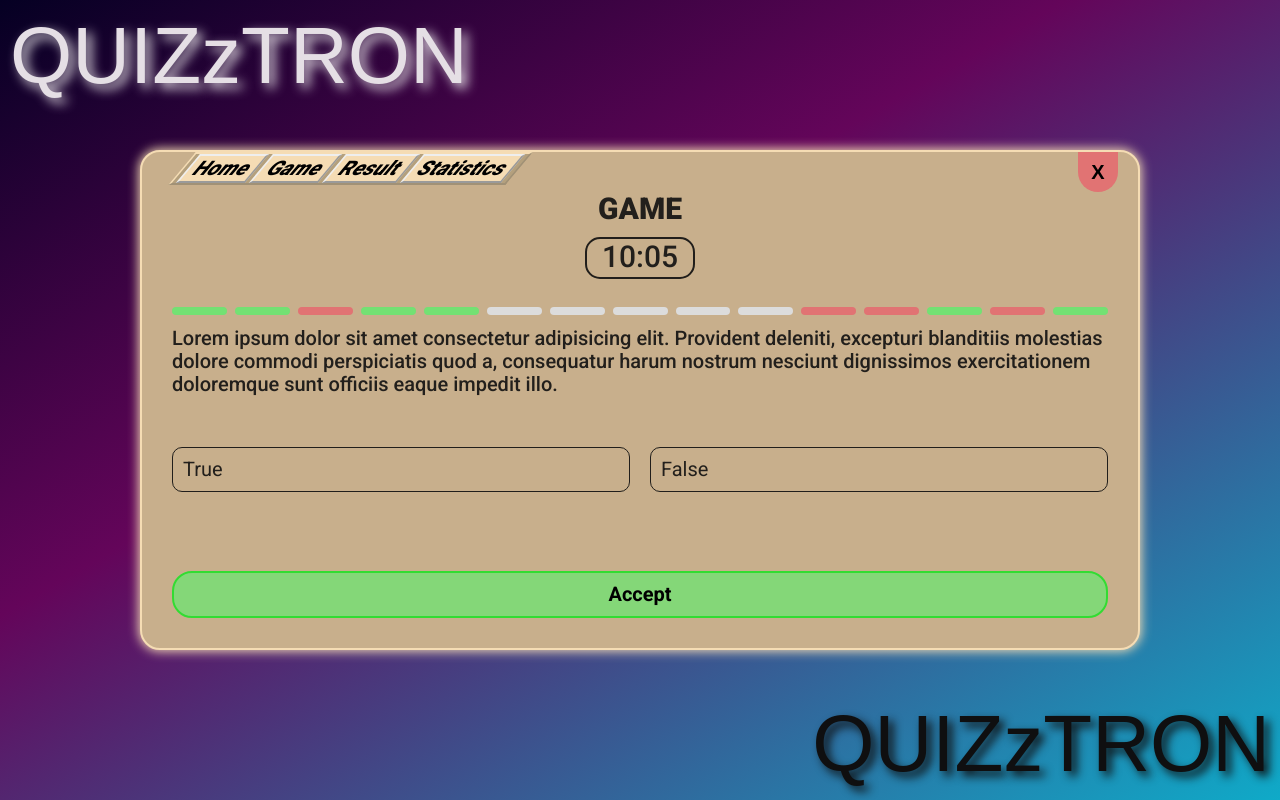
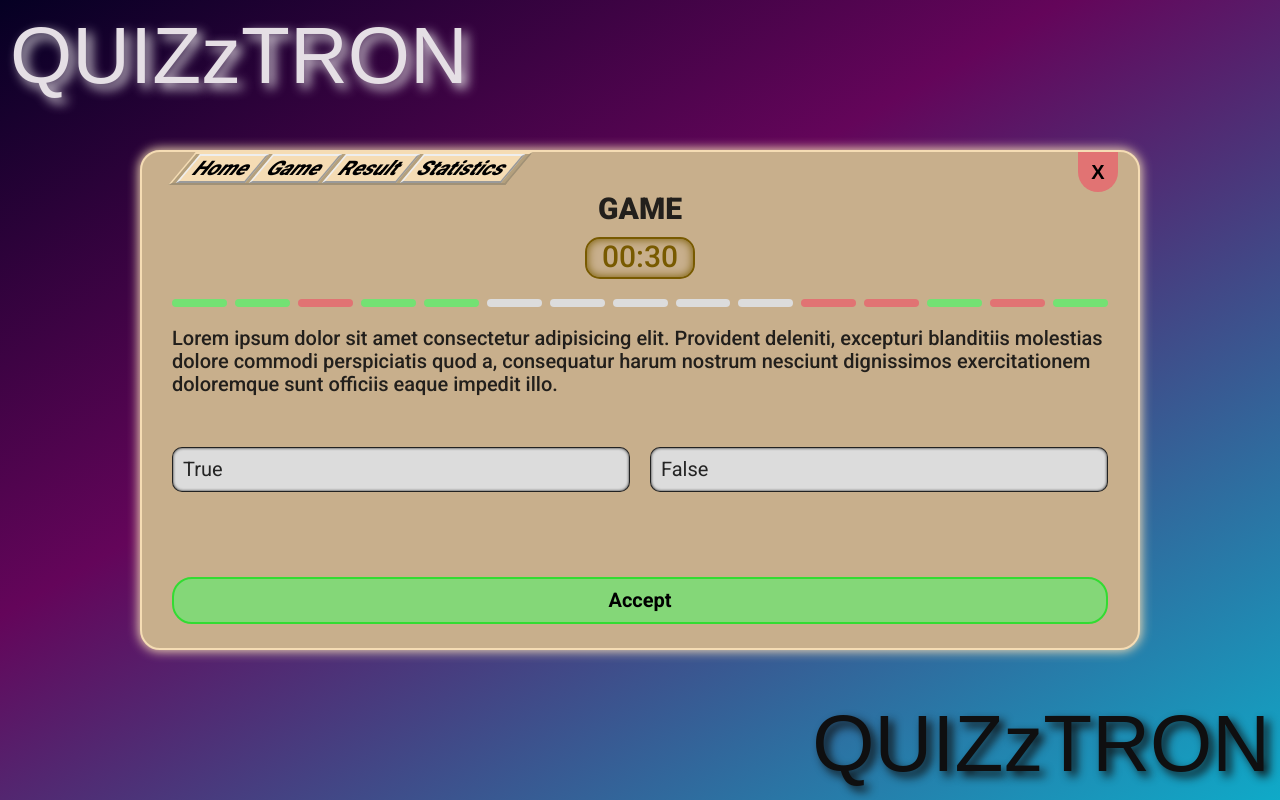
Before and after one commit to RKeyIT/React_01.24, a React (Vite) app: page / in a window 1280 px wide. Built offline with nearby package versions, Linux system fonts and the light colour scheme; a web font is replaced by a local one.

Commit message:
css: general style upgrade

```diff
--- a/src/global.css
+++ b/src/global.css
@@ -8,17 +8,23 @@
     --color-main-light: rgb(245, 220, 180);
     --color-text-white: rgba(240, 240, 240, 0.9);
     --color-text-black: rgba(15, 15, 15, 0.9);
+    --color-green-min: rgb(130, 190, 130);
     --color-green-light: rgba(115, 225, 115, 1);
     --color-green-hover: rgb(90, 220, 90);
     --color-green-active: rgb(50, 220, 50);
     --color-green-light-tr: rgba(115, 225, 115, 0.8);
     --color-green-border: rgb(50, 220, 50);
+    --color-red-min: rgb(190, 130, 130);
     --color-red-light: rgba(225, 115, 115, 1);
     --color-red-hover: rgba(225, 90, 90, 1);
     --color-red-active: rgba(225, 50, 50, 1);
     --color-red-light-tr: rgba(225, 115, 115, 0.8);
     --color-red-border: rgb(220, 50, 50);
+    --color-red-dark: rgb(120, 0, 0);
+    --color-orange-dark: rgb(120, 90, 0);
+    --color-yellow-min: rgb(230, 255, 150);
     --color-yellow-light: rgb(200, 240, 80);
+    --color-yellow-hover: rgb(180, 220, 60);
     --color-ui-white: rgba(220, 220, 220, 1);
     --color-ui-hover: rgba(200, 200, 200, 1);
     --color-ui-active: rgba(180, 180, 180, 1);
--- a/src/shared/CloseButton/CloseButton.module.css
+++ b/src/shared/CloseButton/CloseButton.module.css
@@ -14,10 +14,12 @@
 
 .CloseButton:hover {
     background-color: var(--color-red-hover);
+    box-shadow: inset 0 0 2px 0 var(--color-red-border);
 }
 
 .CloseButton:active {
     background-color: var(--color-red-active);
+    box-shadow: inset 0 0 4px 0;
 }
 
 .CloseButton:disabled {
--- a/src/shared/ProgressBar/ProgressBar.module.css
+++ b/src/shared/ProgressBar/ProgressBar.module.css
@@ -1,7 +1,6 @@
 .ProgressBar {
+    height: 0.4em;
     margin: 0;
-    margin-top: 0.4em;
-    margin-bottom: 0.4em;
     display: flex;
     width: 100%;
     flex-direction: row;
--- a/src/shared/QuestionWindow/Answers/Answers.module.css
+++ b/src/shared/QuestionWindow/Answers/Answers.module.css
@@ -1,7 +1,6 @@
 .Checkbox {
     display: grid;
     width: 100%;
-    height: 100%;
     gap: 1em;
     grid-template-columns: 1fr 1fr;
     grid-template-rows: 1fr 1fr;
@@ -10,9 +9,14 @@
 .Radio {
     display: grid;
     width: 100%;
-    height: 100%;
     gap: 1em;
     grid-template-columns: 1fr 1fr;
+    grid-template-rows: 1fr;
+}
+
+.Checkbox,
+.Radio {
+    height: 110px;
 }
 
 .checkboxLabel,
@@ -24,22 +28,63 @@
     border: 1px solid;
     -webkit-user-select: none;
     user-select: none;
+    background-color: var(--color-ui-white);
+    cursor: pointer;
+    transition: var(--anim-fast);
+    box-shadow: 0 0 3px 0px inset;
+}
+
+.checkboxLabel:hover,
+.trueLabel:hover,
+.falseLabel:hover {
+    box-shadow: 0 0 5px 0px inset;
+}
+
+.checkboxLabel:hover {
+    background-color: var(--color-yellow-min);
+}
+
+.trueLabel:hover {
+    background-color: var(--color-green-min);
+}
+
+.falseLabel:hover {
+    background-color: var(--color-red-min);
 }
 
 .hiddenInput {
     display: none;
 }
 
+.hiddenInput:checked+.checkboxLabel,
+.hiddenInput:checked+.trueLabel,
+.hiddenInput:checked+.falseLabel {
+    box-shadow: inset 0 0 8px 0;
+}
+
+
 .hiddenInput:checked+.checkboxLabel {
     background-color: var(--color-yellow-light);
+}
+
+.hiddenInput:checked+.checkboxLabel:hover {
+    background-color: var(--color-yellow-hover);
 }
 
 .hiddenInput:checked+.trueLabel {
     background-color: var(--color-green-light);
 }
 
+.hiddenInput:checked+.trueLabel:hover {
+    background-color: var(--color-green-hover);
+}
+
 .hiddenInput:checked+.falseLabel {
     background-color: var(--color-red-light);
+}
+
+.hiddenInput:checked+.falseLabel:hover {
+    background-color: var(--color-red-hover);
 }
 
 .answerText {
--- a/src/shared/QuestionWindow/Answers/Answers.tsx
+++ b/src/shared/QuestionWindow/Answers/Answers.tsx
@@ -11,25 +11,25 @@ export const Answers: FC<IProps> = ({type}) => {
         return (
             <div className={styles.Checkbox}>
                 <div className={styles.answer}>
-                    <input className={styles.hiddenInput} type="checkbox" name="1" id="1" />
+                    <input className={styles.hiddenInput} type="checkbox" name="checkbox" id="1" />
                     <label className={styles.checkboxLabel} title='Answer 1' htmlFor='1'>
                         1. answer 1
                     </label>
                 </div>
                 <div className={styles.answer}>
-                    <input className={styles.hiddenInput} type="checkbox" name="2" id="2" />
+                    <input className={styles.hiddenInput} type="checkbox" name="checkbox" id="2" />
                     <label className={styles.checkboxLabel} title='Answer 2' htmlFor='2'>
                         2. answer 2
                     </label>
                 </div>
                 <div className={styles.answer}>
-                    <input className={styles.hiddenInput} type="checkbox" name="3" id="3" />
+                    <input className={styles.hiddenInput} type="checkbox" name="checkbox" id="3" />
                     <label className={styles.checkboxLabel} title='Answer 3' htmlFor='3'>
                         3. answer 3
                     </label>
                 </div>
                 <div className={styles.answer}>
-                    <input className={styles.hiddenInput} type="checkbox" name="4" id="4" />
+                    <input className={styles.hiddenInput} type="checkbox" name="checkbox" id="4" />
                     <label className={styles.checkboxLabel} title='Answer 4' htmlFor='4'>
                         4. answer 4
                     </label>
@@ -40,13 +40,13 @@ export const Answers: FC<IProps> = ({type}) => {
         return (
             <div className={styles.Radio}>
                 <div className={styles.answer}>
-                    <input className={styles.hiddenInput} type="radio" name="6" id="5" />
+                    <input className={styles.hiddenInput} type="radio" name="radio" id="5" />
                     <label className={`${styles.label} ${styles.trueLabel}`} title='True' htmlFor='5'>
                         True
                     </label>
                 </div>
                 <div className={styles.answer}>
-                    <input className={styles.hiddenInput} type="radio" name="6" id="6" />
+                    <input className={styles.hiddenInput} type="radio" name="radio" id="6" />
                     <label className={`${styles.label} ${styles.falseLabel}`} title='False' htmlFor='6'>
                         False
                     </label>
--- a/src/shared/Timer/Timer.module.css
+++ b/src/shared/Timer/Timer.module.css
@@ -10,4 +10,17 @@
     display: flex;
     justify-self: center;
     align-items: center;
+    transition: var(--anim-fast);
+    -webkit-user-select: none;
+    user-select: none;
 }
+
+.Timer.halfMinute {
+    color: var(--color-orange-dark);
+    box-shadow: inset 0 0 10px 0 var(--color-orange-dark);
+}
+
+.Timer.criticalTime {
+    color: var(--color-red-dark);
+    box-shadow: inset 0 0 20px 2px var(--color-red-light);
+}
--- a/src/shared/Timer/Timer.tsx
+++ b/src/shared/Timer/Timer.tsx
@@ -5,7 +5,7 @@ interface IProps {
     seconds?: number
 }
 
-export const Timer: FC<IProps> = ({seconds = 620}) => {
+export const Timer: FC<IProps> = ({seconds = 35}) => {
     const [time, setTime] = useState({
         minutes: getMinutes(seconds),
         seconds: getMinutes(seconds) <= 0 ? seconds : getMinutes(seconds) % 60,
@@ -14,9 +14,7 @@ export const Timer: FC<IProps> = ({seconds = 620}) => {
     useEffect(() => {
         const interval = setInterval(() => {
             setTime((prev) => {
-                console.log(prev.minutes, prev.seconds)
                 if (prev.minutes <= 0 && prev.seconds <= 0) {
-                    console.log('Exit case!')
                     clearInterval(interval)
                     return prev
                 }
@@ -48,9 +46,17 @@ export const Timer: FC<IProps> = ({seconds = 620}) => {
         return mins + ':' + secs
     }
 
-  return (
-        <span className={styles.Timer}>
+    function isHalfMinute() {
+        return time.minutes === 0 && time.seconds <= 30 && time.seconds > 10
+    }
+
+    function isCriticalTime() {
+        return time.minutes === 0 && time.seconds <= 10
+    }
+
+    return (
+        <span className={`${styles.Timer} ${isHalfMinute() && styles.halfMinute} ${isCriticalTime() && styles.criticalTime}`}>
             {getFormattedTime()}
         </span>
-  );
+    );
 };
```
